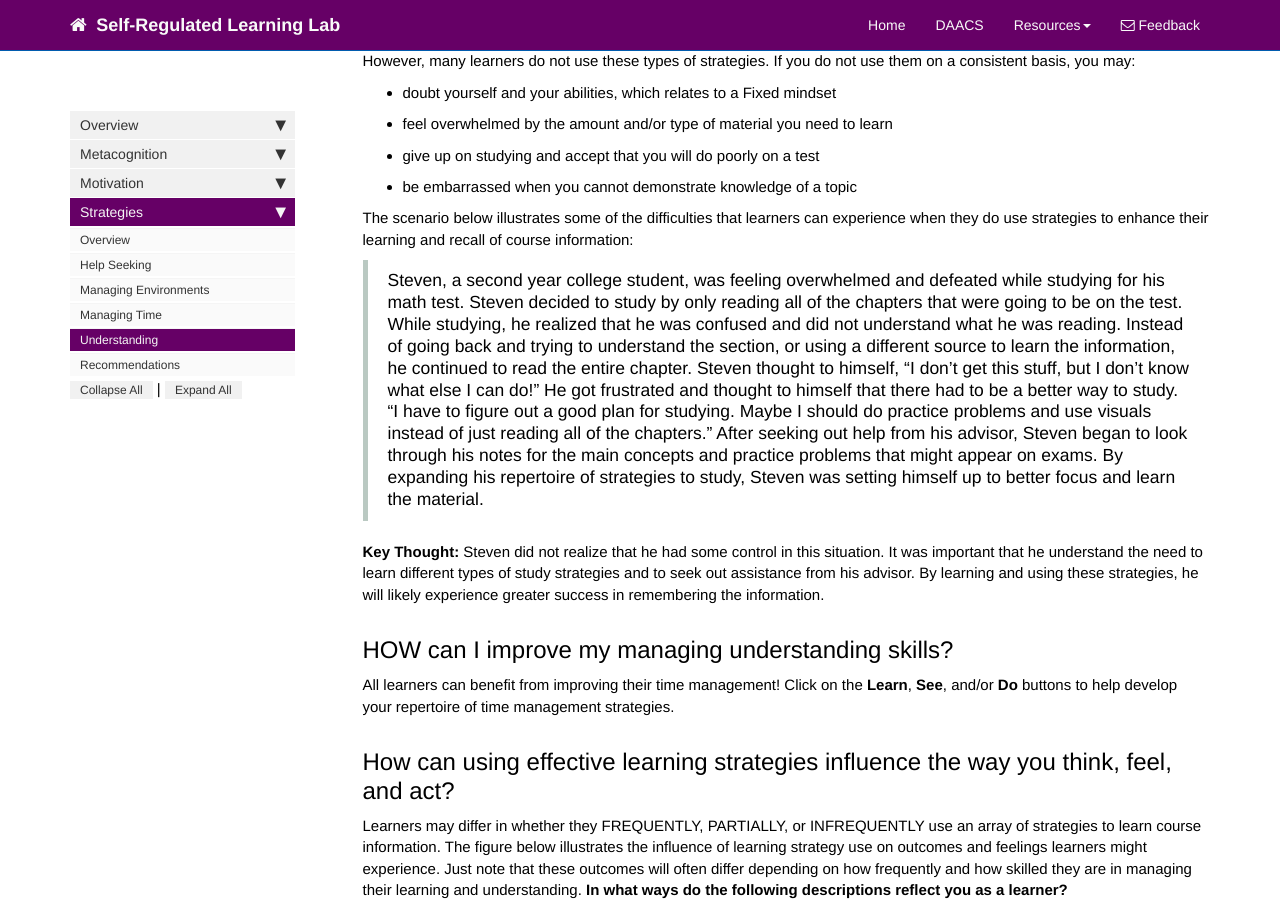
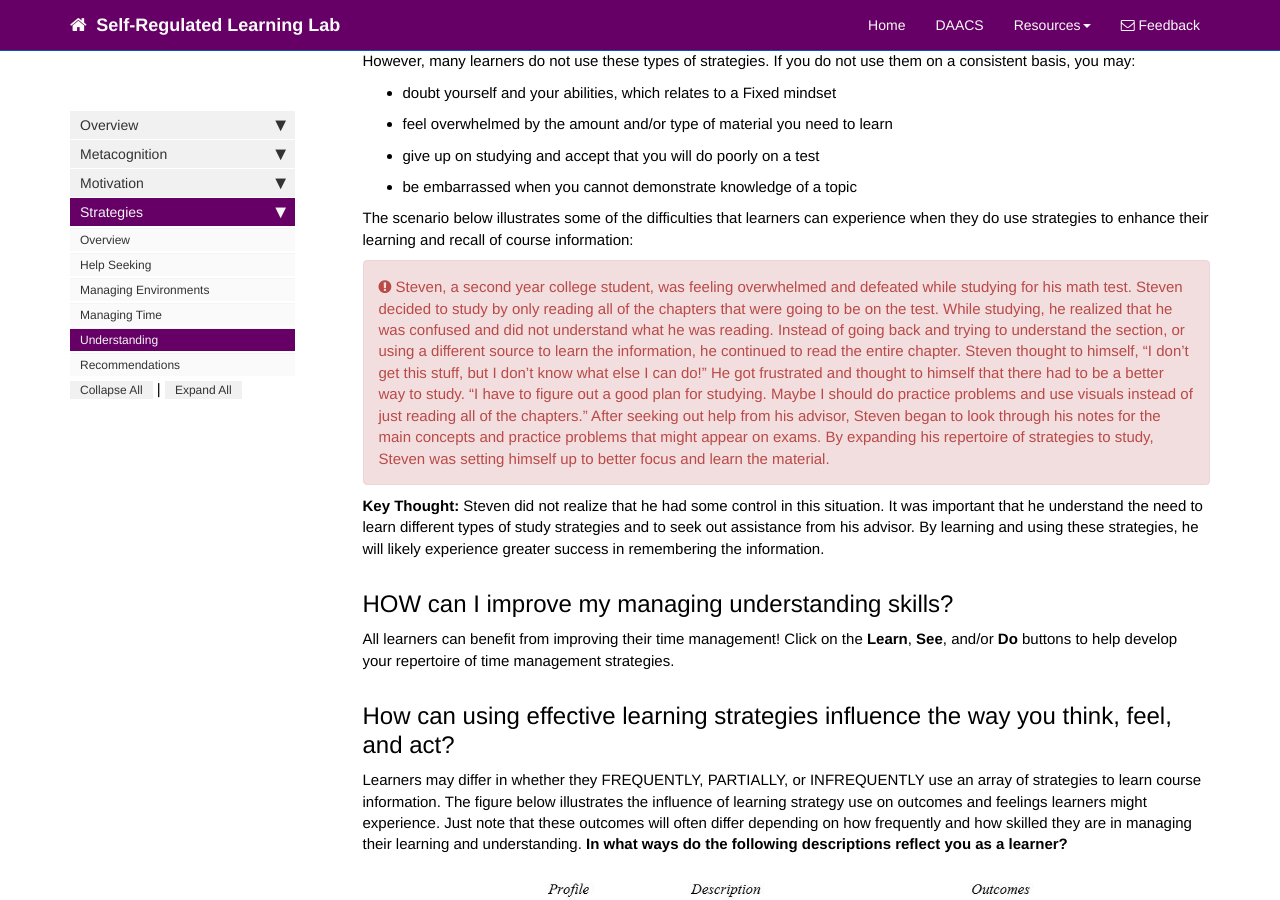
Before and after one commit to dfranklin02/SRL, a Jekyll site: the page built from docs/pages/strategies/understanding.md, in a window 1280 px wide and 900 px high, scrolled down 1120 px. Built offline with Jekyll 4.4.1, drawn with Linux system fonts in a browser that asks for light colours; nearby versions of some CDN libraries; comment, search, counter and statistics services are not loaded.

Commit message:
Update understanding.md

```diff
--- a/docs/pages/strategies/understanding.md
+++ b/docs/pages/strategies/understanding.md
@@ -36,7 +36,10 @@ However, many learners do not use these types of strategies. If you do not use t
 * be embarrassed when you cannot demonstrate knowledge of a topic
 
 The scenario below illustrates some of the difficulties that learners can experience when they do use strategies to enhance their learning and recall of course information:
-> Steven, a second year college student, was feeling overwhelmed and defeated while studying for his math test. Steven decided to study by only reading all of the chapters that were going to be on the test. While studying, he realized that he was confused and did not understand what he was reading. Instead of going back and trying to understand the section, or using a different source to learn the information, he continued to read the entire chapter. Steven thought to himself, “I don’t get this stuff, but I don’t know what else I can do!” He got frustrated and thought to himself that there had to be a better way to study. “I have to figure out a good plan for studying. Maybe I should do practice problems and use visuals instead of just reading all of the chapters.” After seeking out help from his advisor, Steven began to look through his notes for the main concepts and practice problems that might appear on exams. By expanding his repertoire of strategies to study, Steven was setting himself up to better focus and learn the material.
+
+<div markdown="span" class="alert alert-danger" role="alert"><i class="fa fa-exclamation-circle"></i>
+Steven, a second year college student, was feeling overwhelmed and defeated while studying for his math test. Steven decided to study by only reading all of the chapters that were going to be on the test. While studying, he realized that he was confused and did not understand what he was reading. Instead of going back and trying to understand the section, or using a different source to learn the information, he continued to read the entire chapter. Steven thought to himself, “I don’t get this stuff, but I don’t know what else I can do!” He got frustrated and thought to himself that there had to be a better way to study. “I have to figure out a good plan for studying. Maybe I should do practice problems and use visuals instead of just reading all of the chapters.” After seeking out help from his advisor, Steven began to look through his notes for the main concepts and practice problems that might appear on exams. By expanding his repertoire of strategies to study, Steven was setting himself up to better focus and learn the material.
+</div>
 
 **Key Thought:** Steven did not realize that he had some control in this situation. It was important that he understand the need to learn different types of study strategies and to seek out assistance from his advisor. By learning and using these strategies, he will likely experience greater success in remembering the information.
 
```
